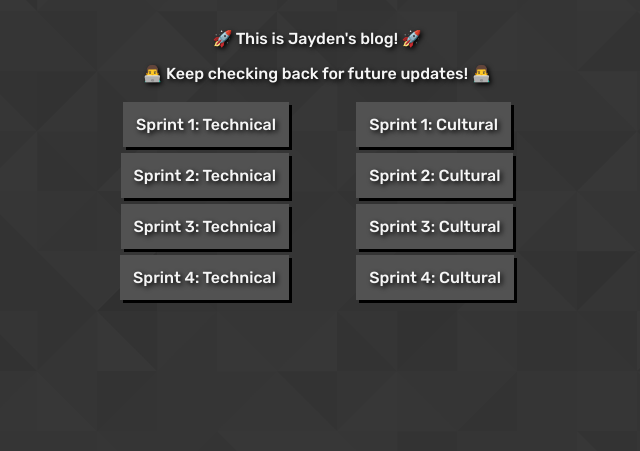
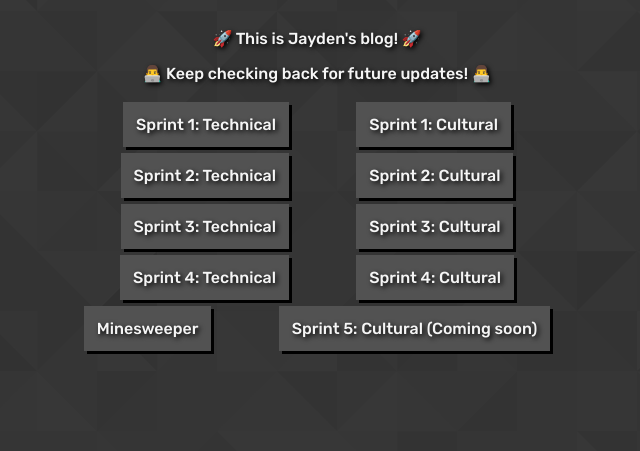
Before and after one commit to goldginger-jayden/goldginger-jayden.github.io, a plain HTML site: page index.html in a window 1280 px wide. Shown: the part 349-800 px from the top of the page, without its empty margins (323-963 px from the left). Drawn offline with Linux system fonts and the light colour scheme.

Commit message:
Add link to Minesweeper

```diff
--- a/index.html
+++ b/index.html
@@ -52,6 +52,10 @@
 			<a class="button" href="blog/sprint4-technical.html">Sprint 4: Technical</a>
 			<a class="button" href="blog/sprint4-cultural.html">Sprint 4: Cultural</a>
 		</div>
+		<div class=button-container>
+			<a class="button" href="https://goldginger-jayden.github.io/minesweeper/">Minesweeper</a>
+			<a class="button" href="#">Sprint 5: Cultural (Coming soon)</a>
+		</div>
 		<footer>
 			<a href="https://github.com/goldginger-jayden">© Jayden Gray 2020</a>
 		</footer>
```
